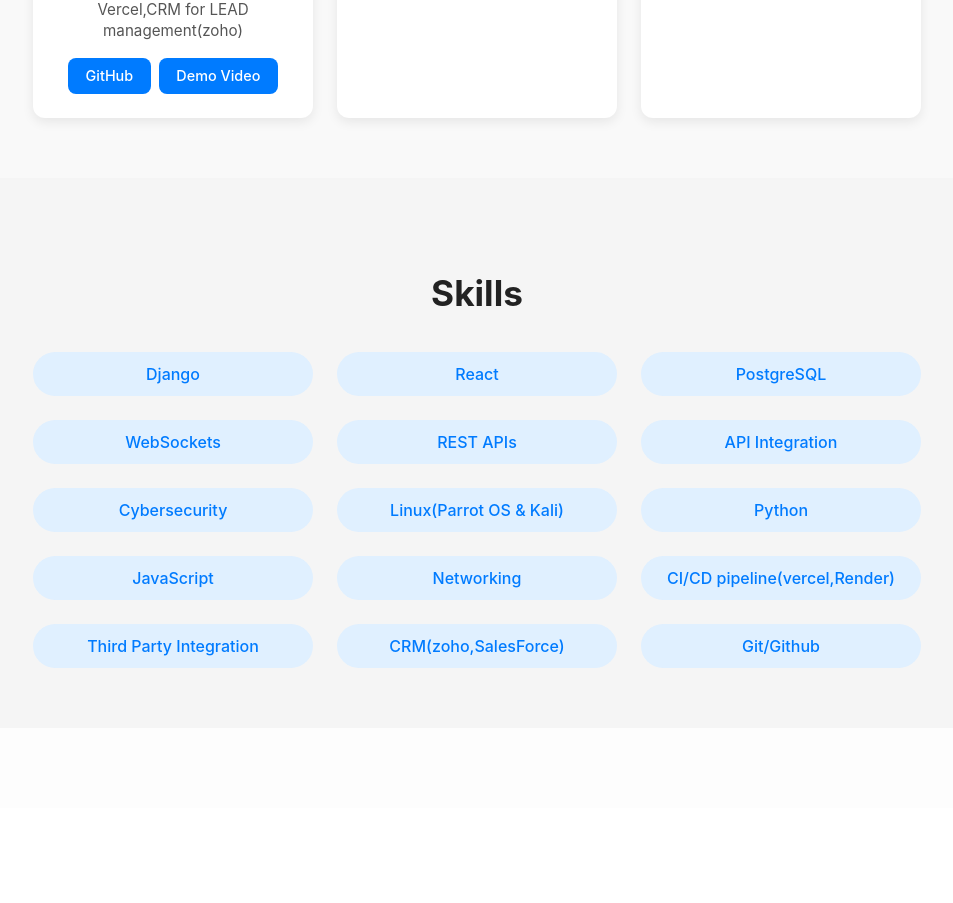
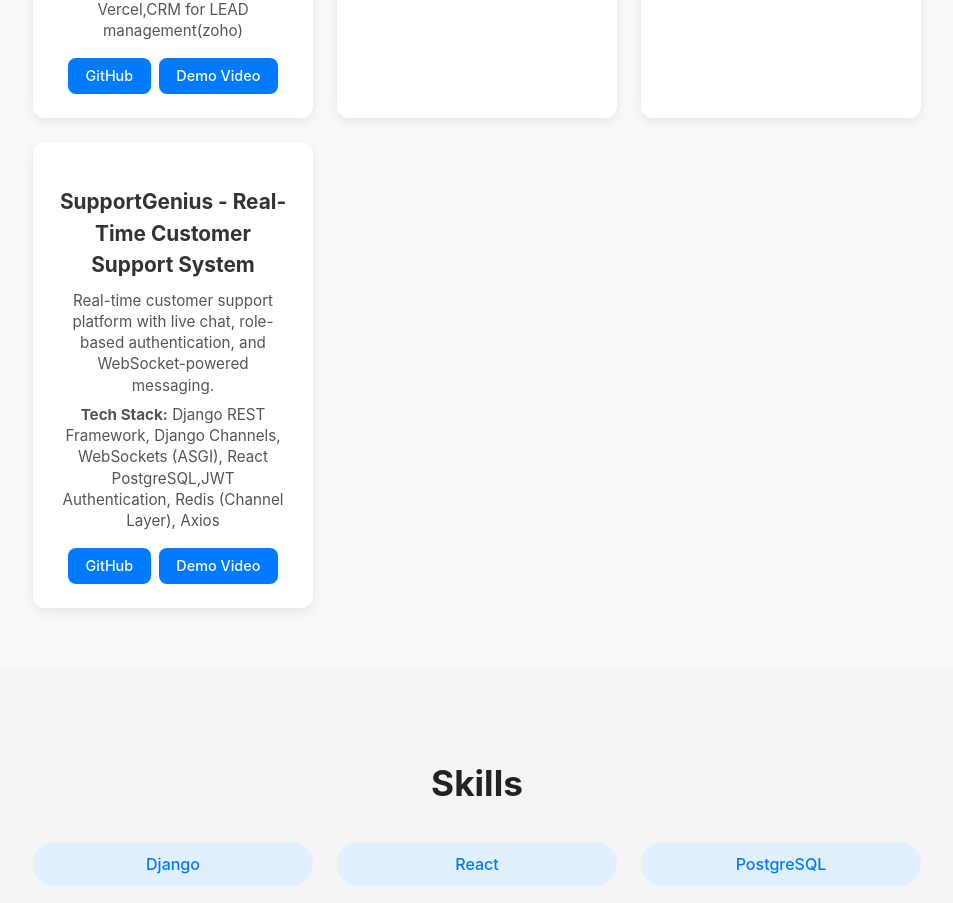
Before and after one commit to Ianmwangi934/Portfolio, a React (Vite) app: page / in a window 1280 px wide. Shown: the part 2292-3195 px from the top of the page, without its empty margins (163-1116 px from the left). Built offline with nearby package versions, Linux system fonts and the light colour scheme.

Commit message:
added my new project

```diff
--- a/src/components/Projects.jsx
+++ b/src/components/Projects.jsx
@@ -8,7 +8,7 @@ const projects = [
     tech: "Django, React, PostgreSQL, REST API, Vercel,CRM for LEAD management(zoho)",
     image: "/project-thumbnails/ecommerce.png",
     links: {
-      live: "",     // Replace with actual link
+      live: "",
       github: "https://github.com/Ianmwangi934/Fashion_marketplace",
       demo: "https://youtu.be/TAi_iLruJwM?si=1yjKnZQ5dYLcP2cV"
     }
@@ -30,7 +30,17 @@ const projects = [
       github: "https://github.com/Ianmwangi934/Blogpost",
       demo: "https://youtu.be/R8jo6G-zYQQ"
     }
+  },
+  {
+  title: "SupportGenius - Real-Time Customer Support System",
+  description: "Real-time customer support platform with live chat, role-based authentication, and WebSocket-powered messaging.",
+  tech: "Django REST Framework, Django Channels, WebSockets (ASGI), React PostgreSQL,JWT Authentication, Redis (Channel Layer), Axios",
+  links: {
+    github: "https://github.com/Ianmwangi934/SupportGeniusAI",
+    demo: "https://youtu.be/xx-0H6b700I"
   }
+}
+
 ];
 
 const Projects = () => {
```
